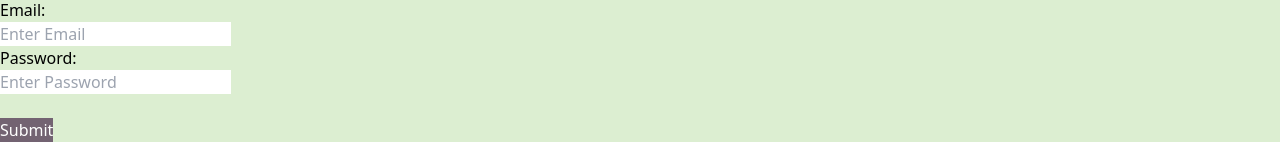
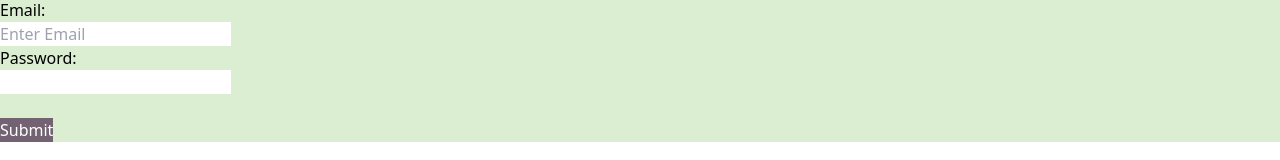
Before and after one commit to awfullyavg/Loom-Lineage, a React (Create React App) app in the folder client/: page /signup in a window 1280 px wide. Shown: the part 242-402 px from the top of the page. Built offline with nearby package versions, Linux system fonts and the light colour scheme; no server answers.

Commit message:
fixed password issue

```diff
--- a/client/src/Header/Signup.js
+++ b/client/src/Header/Signup.js
@@ -36,7 +36,7 @@ function Signup () {
         .then(resp => resp.json())
         .then(new_user => setUsers([...users, new_user]))
 
-
+        alert('Thank you for signing up!')
     }
 
 
@@ -52,7 +52,7 @@ function Signup () {
                 <label>Email: </label><br></br>
                 <input type="text" placeholder="Enter Email" onChange={(e) => setEmail(e.target.value)} value={email}></input><br></br>
                 <label>Password: </label><br></br>
-                <input type="text" placeholder="Enter Password" onChange={(e) => (e.target.value)} ></input><br></br>
+                <input type="password" onChange={(e) => setPassword(e.target.value)} value={password} /><br></br>
                 <br></br>
                 <button className='bg-Chinese-Violet text-white'>Submit</button>
             </form>
```
Also changed, not shown: 1 other file (tests, documents, lock files or other folders).
